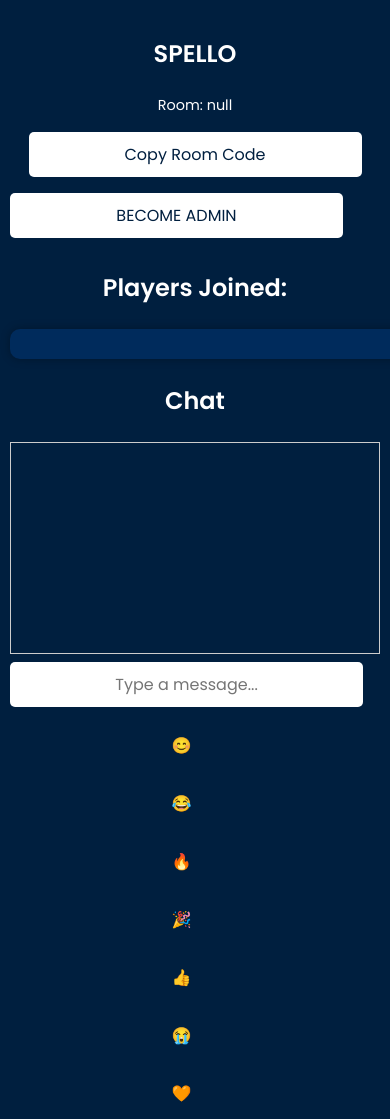
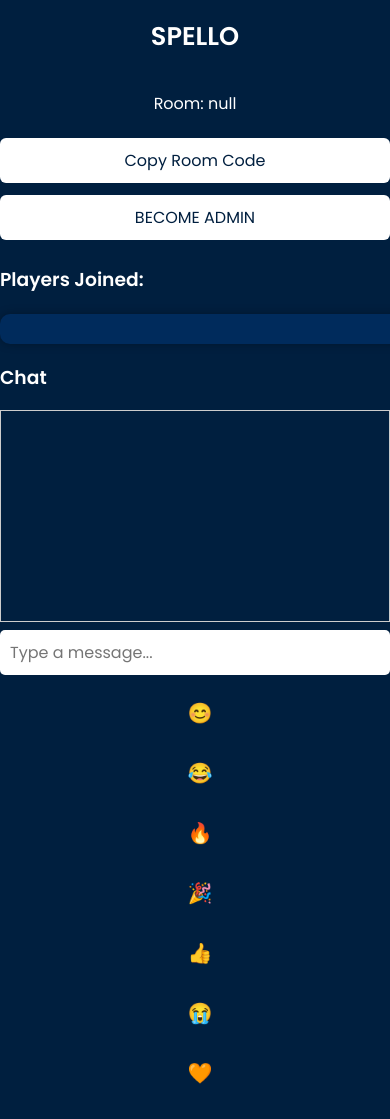
Before and after one commit to Prithivraj005/SPELLO, a website: page game.html in a window 390 px wide. Shown: the top 1119 px of the page. Drawn offline with nearby package versions, Linux system fonts and the light colour scheme; no server answers.

Commit message:
Update styles.css

```diff
--- a/styles.css
+++ b/styles.css
@@ -138,89 +138,57 @@ button:hover {
 }
 
 
-/* ====================================
-   STRONG MOBILE RESPONSIVE FIX (Spello)
-   ==================================== */
+/* =========================
+   STRONG MOBILE OVERRIDE
+   ========================= */
 
+/* Apply only for screens ≤ 768px */
 @media (max-width: 768px) {
-
   body {
+    background-color: #001f3f;
+    font-family: 'Poppins', sans-serif;
+    margin: 0;
+    padding: 0;
     display: flex;
     flex-direction: column;
     align-items: center;
     justify-content: flex-start;
-    padding: 20px 10px;
     height: auto;
-    overflow-y: auto;
   }
 
-  /* Main container - force vertical stacking */
   .container {
-    display: flex !important;
-    flex-direction: column !important;
-    align-items: center !important;
-    justify-content: center !important;
-    gap: 12px !important;
-    width: 100% !important;
-    max-width: 95% !important;
+    width: 90%;
+    max-width: 400px;
+    text-align: center;
+    margin-top: 40px;
   }
 
-  /* All text inputs */
-  input[type="text"], input[type="number"] {
-    width: 90% !important;
-    font-size: 1rem !important;
-    padding: 10px !important;
-    text-align: center !important;
+  h1 {
+    font-size: 1.6rem;
+    margin-bottom: 1.2rem;
   }
 
-  /* Buttons */
+  input,
   button {
-    width: 90% !important;
-    font-size: 1rem !important;
-    padding: 10px !important;
-    margin-top: 8px !important;
+    width: 100%;
+    margin: 6px 0;
+    padding: 10px;
+    font-size: 1rem;
+    border-radius: 6px;
+    border: none;
+    box-sizing: border-box;
   }
 
-  /* Game Page Elements */
-  #room-code-display,
-  #copy-room-btn,
-  #players,
-  #chat,
-  #word-display,
-  #timer,
-  #scoreboard {
-    width: 90% !important;
-    margin: 8px auto !important;
-    text-align: center !important;
+  #create-btn,
+  #join-btn {
+    background-color: #f0f0f0;
+    color: #001f3f;
+    font-weight: bold;
   }
 
-  #players {
-    padding: 10px !important;
-  }
-
-  #chat {
-    height: 160px !important;
-    font-size: 0.9rem !important;
-  }
-
-  #chat input[type="text"] {
-    width: 100% !important;
-  }
-
-  .emoji-container {
-    display: flex !important;
-    flex-wrap: wrap !important;
-    justify-content: center !important;
-    gap: 6px !important;
-  }
-
-  /* Text tweaks */
-  h1, h2, h3 {
-    font-size: 1.5rem !important;
-    text-align: center !important;
-  }
-
-  p, span, label {
-    font-size: 0.9rem !important;
+  #room-display {
+    font-size: 1rem;
+    margin-top: 12px;
+    color: #fff;
   }
 }
```
